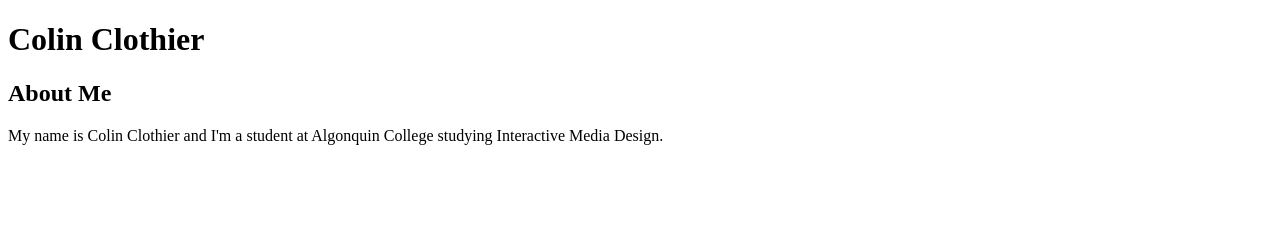
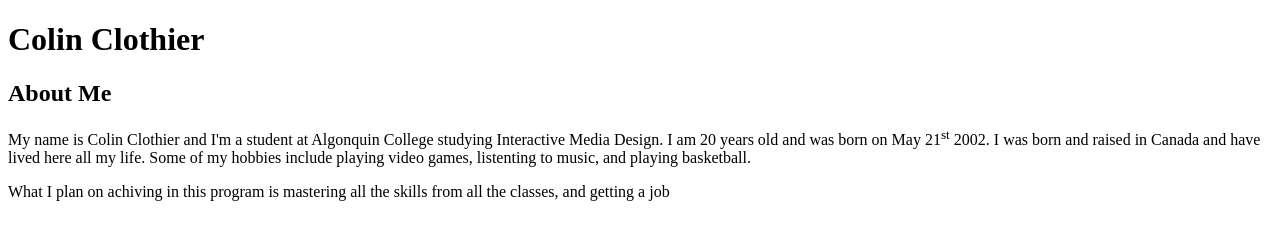
Before and after one commit to ColinClothier1/html-assignment, a plain HTML site: page index.html in a window 1280 px wide. Drawn offline with Linux system fonts and the light colour scheme.

Commit message:
added more paragraph

```diff
--- a/index.html
+++ b/index.html
@@ -9,8 +9,14 @@
 <body>
 
 <h1>Colin Clothier</h1>
+<article>
 <h2>About Me</h2>
-<p>My name is Colin Clothier and I'm a student at Algonquin College studying Interactive Media Design.</p>
+<p>My name is Colin Clothier and I'm a student at Algonquin College studying Interactive Media Design. I am 20 years old and was born on May 21<sup>st</sup> 2002.
+I was born and raised in Canada and have lived here all my life. Some of my hobbies include playing video games, listenting to music, and playing basketball.</p>
+<p>What I plan on achiving in this program is mastering all the skills from all the classes, and getting a job </p>
+</article>
+<footer>
 
+</footer>
 </body>
 </html>
```
